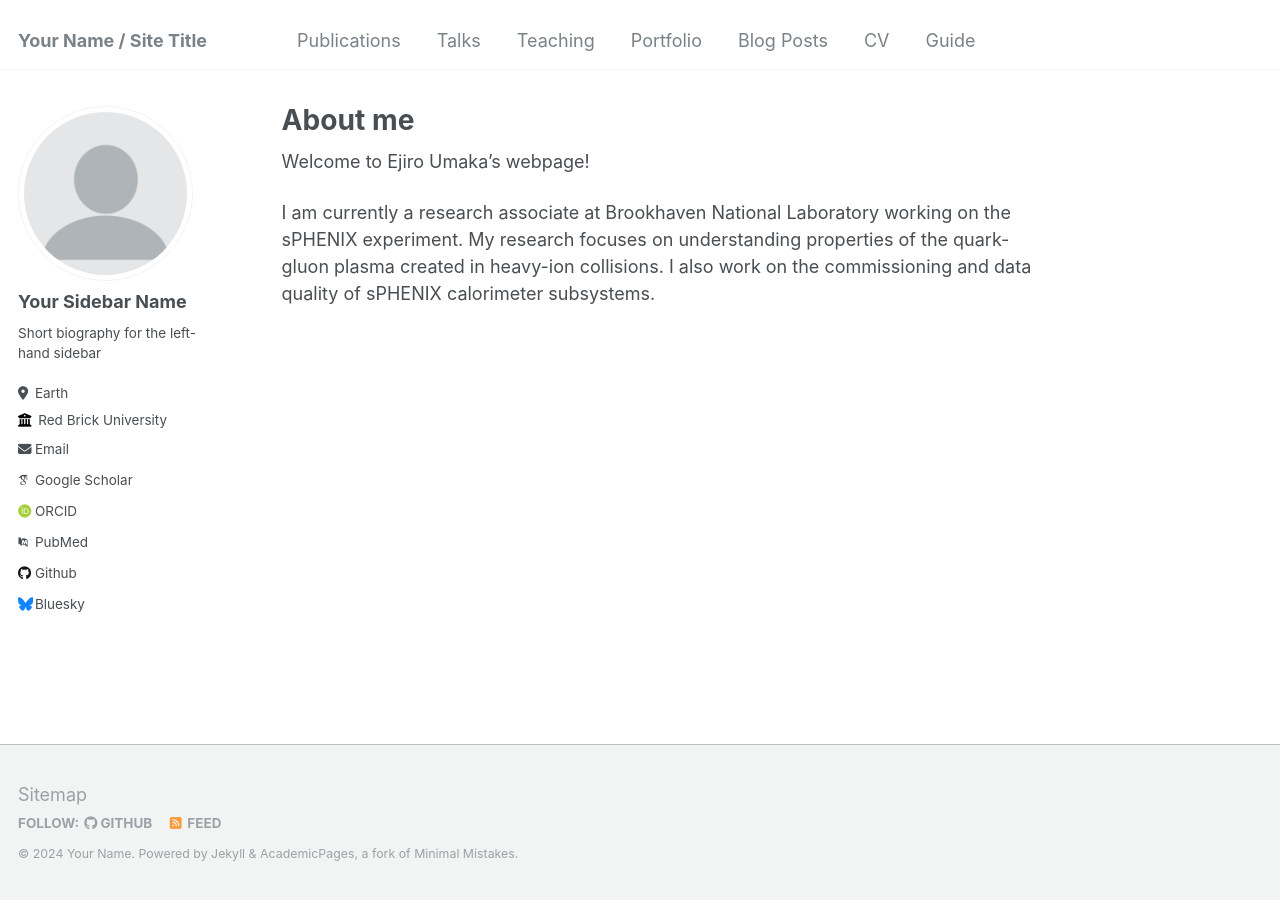
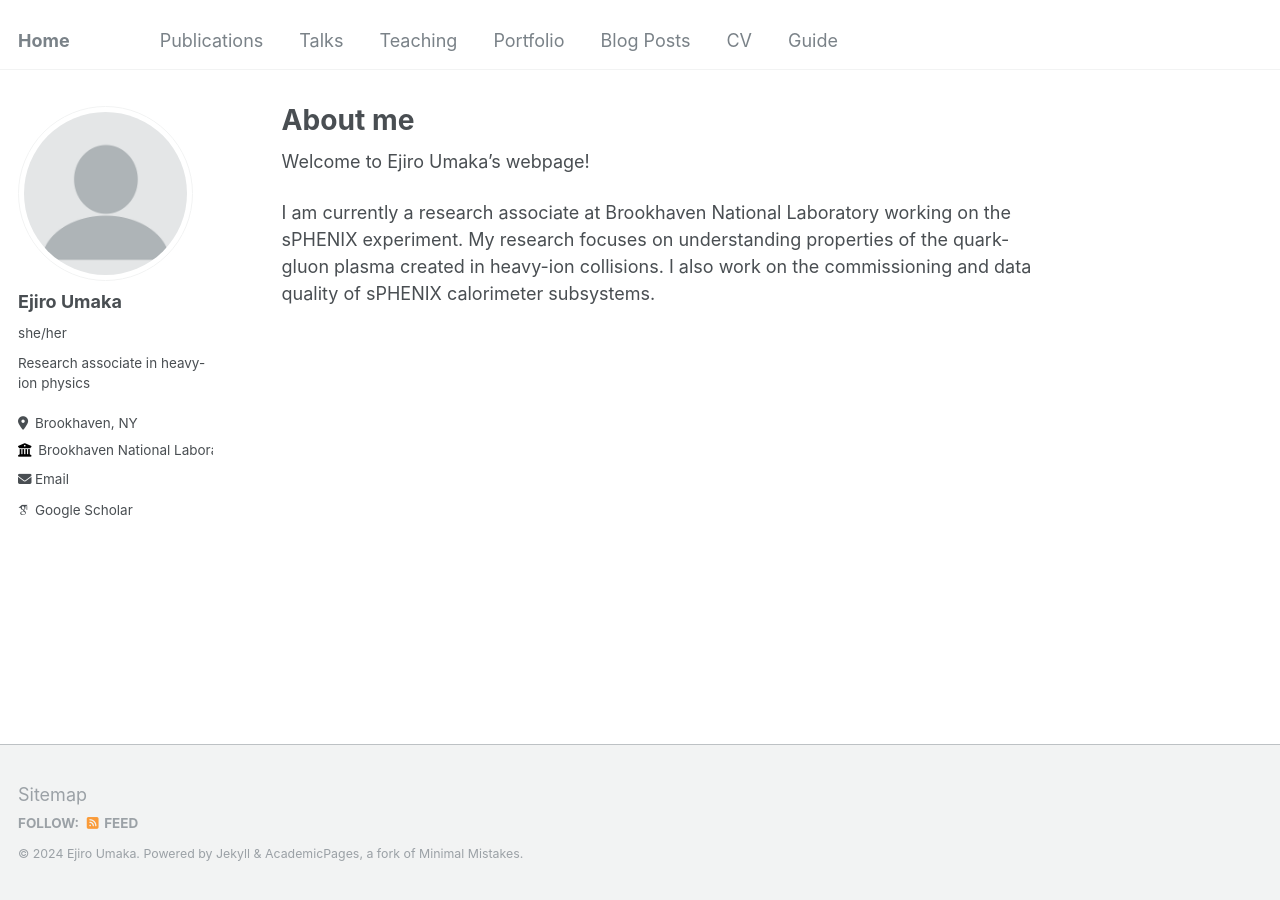
Before and after one commit to eumaka/eumaka.github.io, a Jekyll site: the page built from _pages/about.md, in a window 1280 px wide. Built offline with Jekyll 4.4.1, drawn with Linux system fonts in a browser that asks for light colours; some web fonts are replaced.

Commit message:
Update _config.yml

```diff
--- a/_config.yml
+++ b/_config.yml
@@ -8,13 +8,13 @@
 
 # Basic Site Settings
 locale                   : "en-US"
-title                    : "Your Name / Site Title"
+title                    : "Home"
 title_separator          : "-"
-name                     : &name "Your Name"
-description              : &description "personal description"
-url                      : https://academicpages.github.io # the base hostname & protocol for your site e.g. "https://mmistakes.github.io"
+name                     : &name "Ejiro Umaka"
+description              : &description "Research Associate"
+url                      : https://github.com/eumaka # the base hostname & protocol for your site e.g. "https://mmistakes.github.io"
 baseurl                  : "" # the subpath of your site, e.g. "/blog"
-repository               : "academicpages/academicpages.github.io"
+repository               : "eumaka/eumaka.github.io"
 
 # Site Author - The following control what appear as part of the author content on the side bar.
 #               If a field is blank the icon and link will not appear, otherwise it will be shown.
@@ -22,57 +22,17 @@ repository               : "academicpages/academicpages.github.io"
 author:
   # Biographic information
   avatar           : "profile.png"
-  name             : "Your Sidebar Name"
-  pronouns         : # example: "she/her"
-  bio              : "Short biography for the left-hand sidebar"
-  location         : "Earth"
-  employer         : "Red Brick University"
+  name             : "Ejiro Umaka"
+  pronouns         : "she/her"
+  bio              : "Research associate in heavy-ion physics"
+  location         : "Brookhaven, NY"
+  employer         : "Brookhaven National Laboratory"
   uri              : # URL
   email            : "none@example.org"
 
   # Academic websites
   arxiv            : # URL - Update with the correct link to your profile
-  googlescholar    : "https://scholar.google.com/citations?user=PS_CX0AAAAAJ"
-  impactstory      : # URL
-  orcid            : "http://orcid.org/yourorcidurl"
-  semantic         : # URL
-  pubmed           : "https://www.ncbi.nlm.nih.gov/pubmed/?term=john+snow"
-  researchgate     : # URL
-
-  # Repositories and software development
-  bitbucket        : # Username - Update with your username on the site
-  codepen          : # Username
-  dribbble         : # Username
-  github           : "academicpages"
-  kaggle           : # Username
-  stackoverflow    : # User number or user number and name (i.e., use "1" or "1/jeff-atwood")
-
-  # Social media
-  bluesky          : "bsky.app" # Replace this with you Bluesky username
-  facebook         : # Username
-  flickr           : # Username
-  foursquare       : # Username
-  goodreads        : # Username
-  google_plus      : # Username
-  keybase          : # Username
-  instagram        : # Username
-  lastfm           : # Username
-  linkedin         : # Username
-  mastodon         : # URL
-  medium           : # URL
-  pinterest        : # Username
-  soundcloud       : # Username
-  steam            : # Username
-  telegram         : # URL
-  tumblr           : # Username
-  twitter          : # Username for X / Twitter
-  vine             : # Username
-  weibo            : # Username
-  wikipedia        : # Username
-  xing             : # Username
-  youtube          : # Username
-  zhihu            : # URL
-
+  googlescholar    : "https://scholar.google.com/citations?hl=en&user=r_2WiDUAAAAJ&view_op=list_works&gmla=AC6lMd9tS_vuTMsydiM45obWp_DCYkJOUFJ3EAZFymh2Z3Jjh-Js3izbN4W0BFos4M1vFtO4LMMK"
 
 # Site Settings
 teaser                   :  # filename of teaser fallback teaser image placed in /images/, .e.g. "500x300.png"
```
